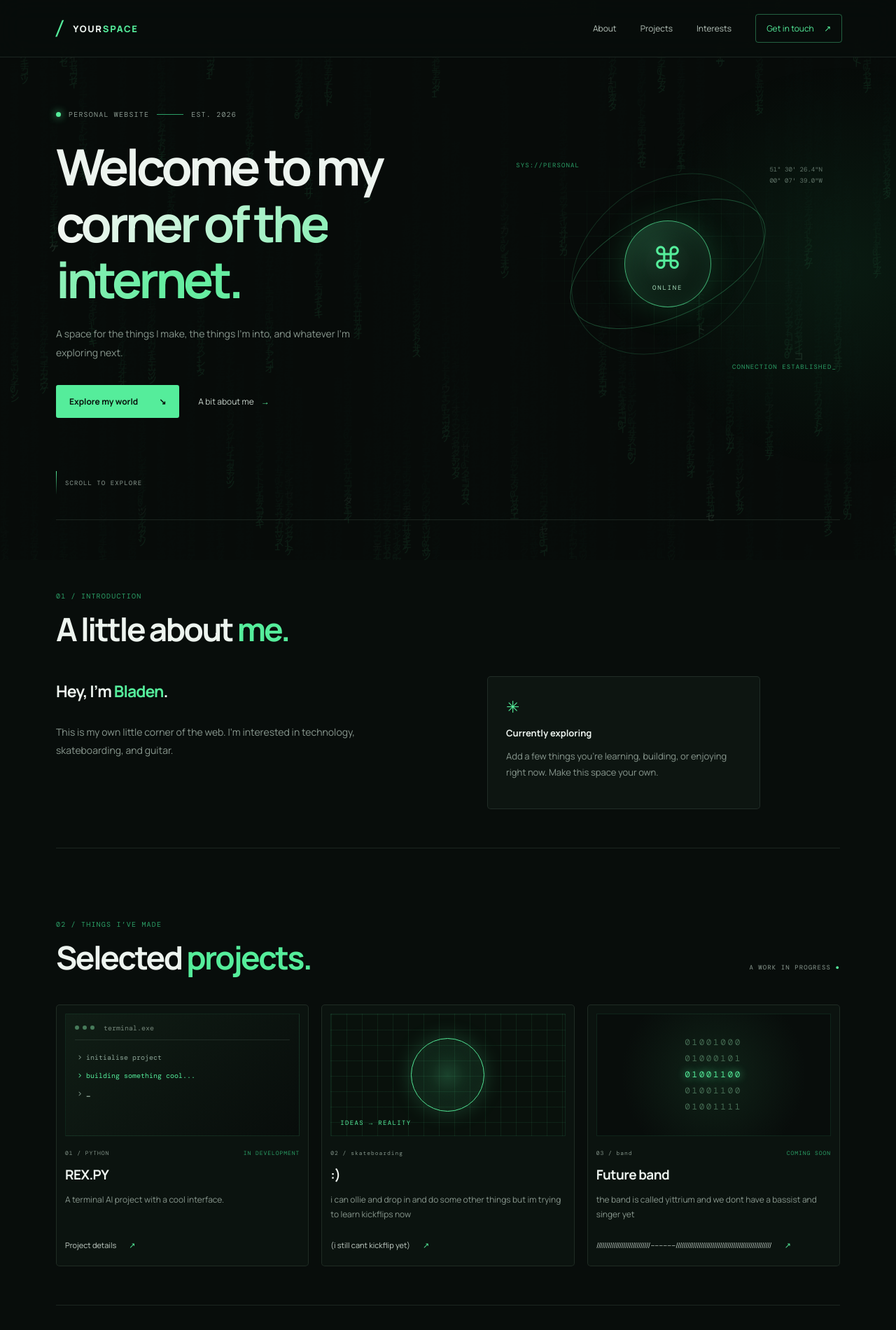
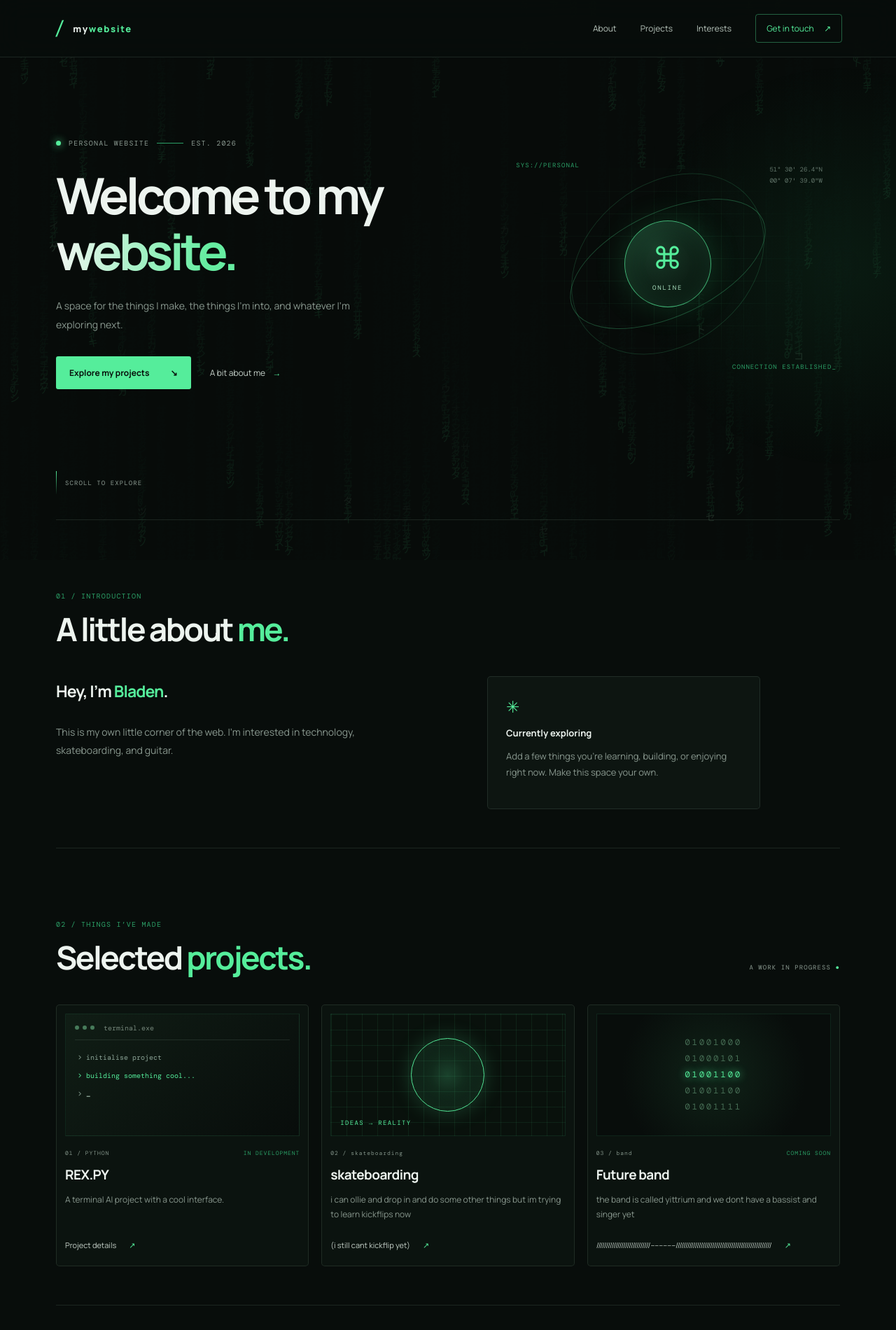
Before and after one commit to BladenTheGD-Player/my-website, a plain HTML site: page index.html in a window 1280 px wide. Shown: the top 1900 px of the page at 70% size. Drawn offline with nearby package versions, Linux system fonts and the light colour scheme.

Commit message:
Update index.html

```diff
--- a/index.html
+++ b/index.html
@@ -5,7 +5,7 @@
   <meta name="viewport" content="width=device-width, initial-scale=1">
   <meta name="theme-color" content="#080d0b">
   <meta name="description" content="A personal corner of the internet.">
-  <title>My Corner of the Internet</title>
+  <title>My website</title>
   <link rel="stylesheet" href="style.css">
 </head>
 <body>
@@ -14,7 +14,7 @@
 
   <header class="site-header">
     <a class="brand" href="#home" aria-label="Home">
-      <span class="brand-mark">/</span><span>YOUR<span class="green">SPACE</span></span>
+      <span class="brand-mark">/</span><span>my<span class="green">website</span></span>
     </a>
     <button class="menu-toggle" id="menu-toggle" aria-label="Open navigation" aria-expanded="false">
       <span></span><span></span>
@@ -31,10 +31,10 @@
     <section class="hero section-wrap" id="home">
       <div class="hero-copy">
         <div class="eyebrow"><span class="status-dot"></span> PERSONAL WEBSITE <span class="eyebrow-line"></span> EST. 2026</div>
-        <h1>Welcome to my<br><span class="gradient-text">corner of the internet.</span></h1>
+        <h1>Welcome to my<br><span class="gradient-text">website.</span></h1>
         <p class="hero-description">A space for the things I make, the things I’m into, and whatever I’m exploring next.</p>
         <div class="hero-actions">
-          <a class="button button-primary" href="#projects">Explore my world <span>↘</span></a>
+          <a class="button button-primary" href="#projects">Explore my projects <span>↘</span></a>
           <a class="text-link" href="#about">A bit about me <span>→</span></a>
         </div>
       </div>
@@ -84,7 +84,7 @@
         <article class="project-card">
           <div class="project-art art-grid"><div class="grid-orb"></div><span class="art-caption">IDEAS → REALITY</span></div>
           <div class="project-meta"><span>02 / skateboarding</span><span class="project-status"></span></div>
-          <h3>:)</h3>
+          <h3>skateboarding</h3>
           <p>i can ollie and drop in and do some other things but im trying to learn kickflips now</p>
           <a class="card-link" href="#contact">(i still cant kickflip yet) <span>↗</span></a>
         </article>
@@ -115,7 +115,7 @@
     <section class="section-wrap contact-section" id="contact">
       <div class="contact-panel">
         <span class="section-index">04 / THE NEXT CONNECTION</span>
-        <h2>Let’s make<br>something <span class="green">interesting.</span></h2>
+        <h2>Let’s meet<br>eachother <span class="green">online.</span></h2>
         <p>wanna play with me on minecraft or geometry dash and talk? add me at bladenbladen(GD) BladenM1234(MC)</p>
         <a class="button button-primary" href="bladenmiddleton4@gmail.com">my gmail <span>↗</span></a>
         <div class="contact-decoration">0101 <span>1010</span> 0011</div>
```
